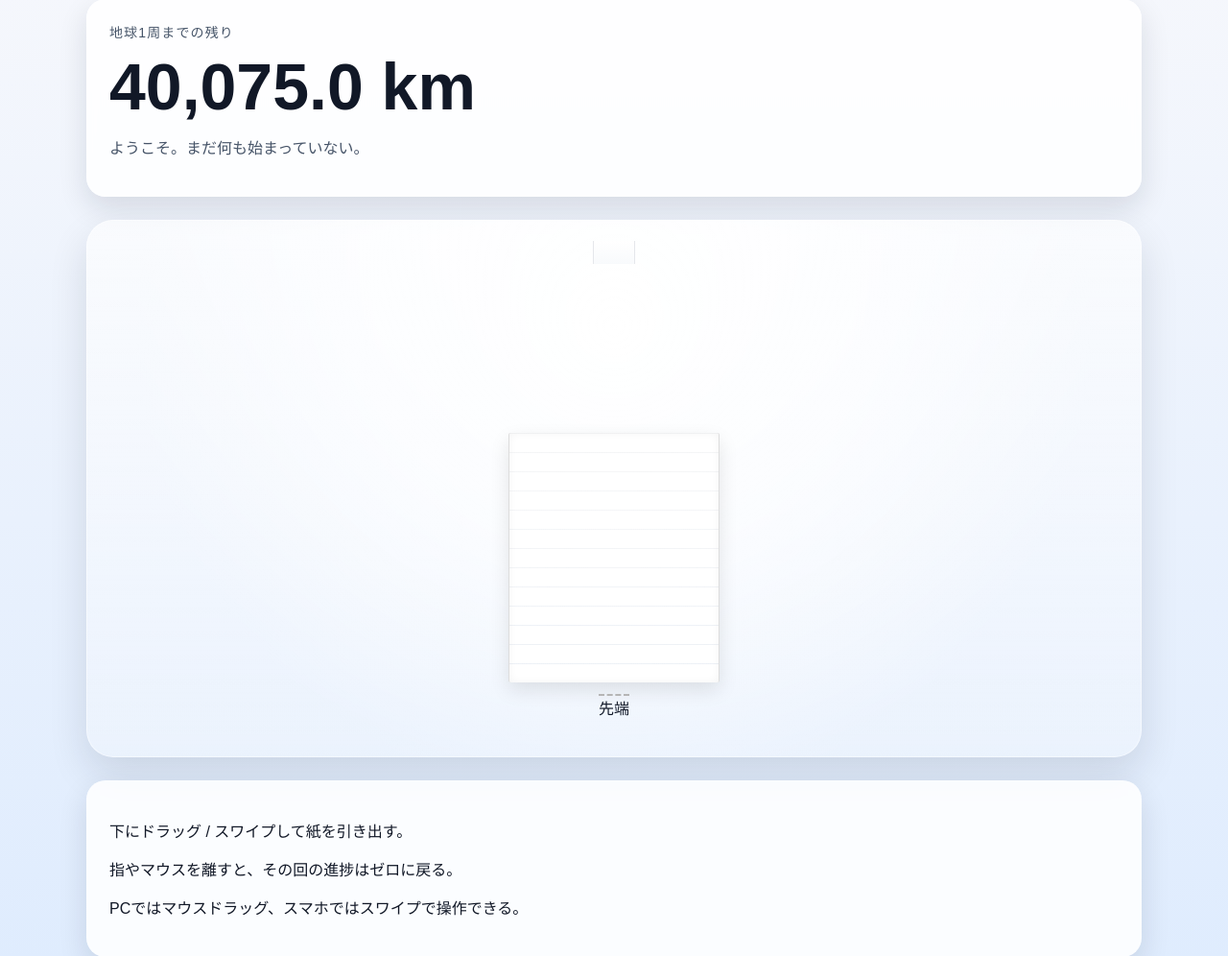
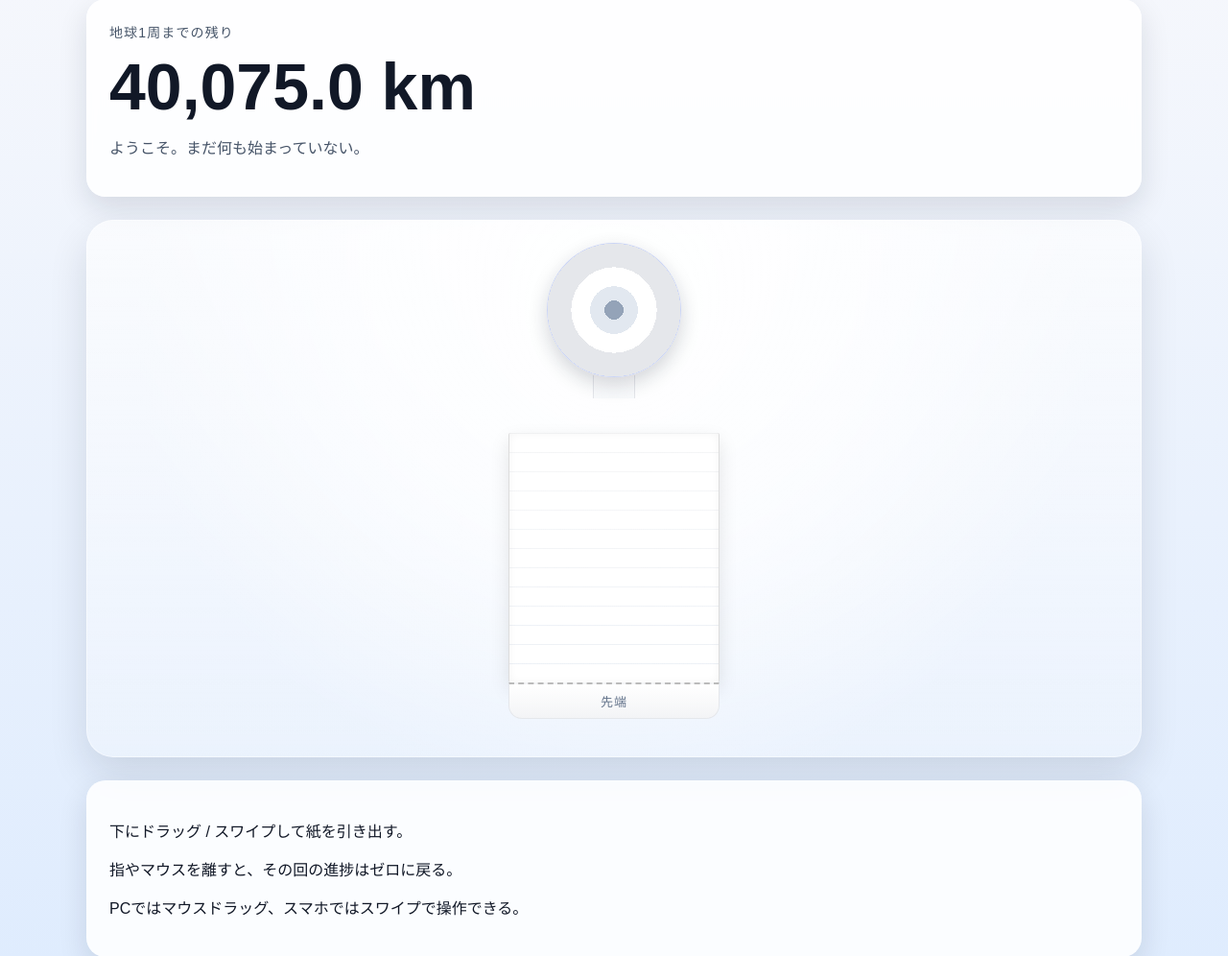
Before and after one commit to koba4711/nomige_app, a Flask app: page / in a window 1280 px wide. Shown: the part 100-1096 px from the top of the page at 96% size. Run offline with Flask 3, Linux system fonts and the light colour scheme.

Commit message:
UI改善

```diff
--- a/static/style.css
+++ b/static/style.css
@@ -115,13 +115,6 @@ body {
     padding: 24px 0 40px;
 }
 
-.paper-zone {
-    position: relative;
-    width: 100%;
-    display: flex;
-    justify-content: center;
-    align-items: stretch;
-}
 
 .paper-zone {
     position: relative;
@@ -153,6 +146,9 @@ body {
 }
 
 .roll {
+    width: 140px;
+    height: 140px;
+    border-radius: 50%;
     background:
         radial-gradient(circle at center,
             #94a3b8 0 10%,
@@ -160,6 +156,9 @@ body {
             #ffffff 25% 45%,
             #e5e7eb 45% 70%,
             #cbd5f5 70% 100%);
+    box-shadow: 0 8px 20px rgba(15, 23, 42, 0.18);
+    transform: rotate(0deg);
+    transition: transform 0.06s linear;
 }
 
 .paper-start {
@@ -197,7 +196,23 @@ body {
 }
 
 .paper-tip {
+    position: absolute;
+    bottom: 0;
+    left: 50%;
+    transform: translateX(-50%);
+    width: min(220px, 42vw);
+    height: 38px;
+    background: linear-gradient(180deg, #ffffff, #f3f4f6);
+    border: 1px solid var(--paper-edge);
     border-top: 2px dashed #bbb;
+    border-radius: 0 0 14px 14px;
+    display: flex;
+    align-items: center;
+    justify-content: center;
+    color: #64748b;
+    font-size: 13px;
+    letter-spacing: 0.08em;
+    z-index: 4;
 }
 
 .site-footer {
```
